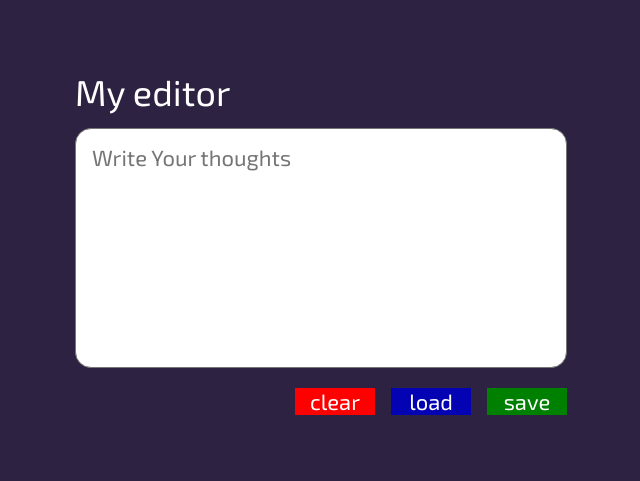
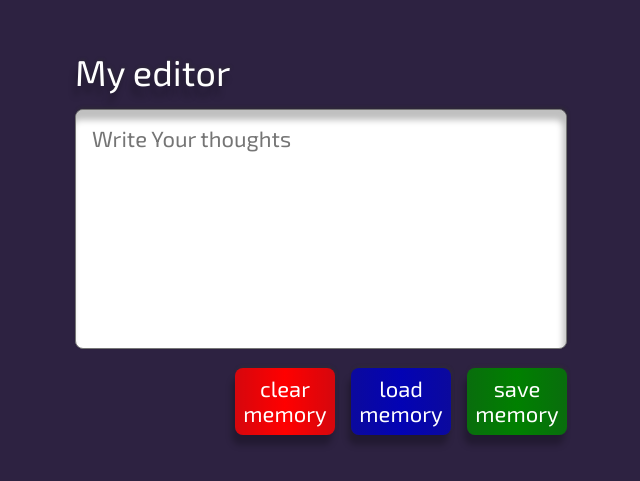
Before and after one commit to patryk-makarewicz/simple-editor, a website built with webpack: page src/pages/index.html in a window 1280 px wide. Shown: the part 165-646 px from the top of the page, without its empty margins (319-959 px from the left). Built offline with nearby package versions, Linux system fonts and the light colour scheme.

Commit message:
feat: add reload page after click save and clear, add shadow to project

```diff
--- a/src/js/index.js
+++ b/src/js/index.js
@@ -20,6 +20,7 @@ if (entry) {
 buttonSave.addEventListener('click', (e) => {
     e.preventDefault();
     localStorage.setItem('entry', inputEntry.value);
+    location.reload();
 });
 
 
@@ -32,4 +33,5 @@ buttonLoad.addEventListener('click', (e) => {
 buttonClear.addEventListener('click', (e) => {
     e.preventDefault();
     localStorage.removeItem('entry', inputEntry.value);
+    location.reload();
 });
--- a/src/pages/index.html
+++ b/src/pages/index.html
@@ -14,9 +14,9 @@
         <textarea aria-label="write your thoughts" placeholder="Write Your thoughts" class="form__textarea form__textarea--js"></textarea >
       </p>
       <div class="button">
-        <button class="button__clear button__clear--js" aria-label="Clear">clear</button>
-        <button class="button__load button__load--js" aria-label="Load">load</button>
-        <button class="button__save button__save--js" aria-label="Save">save</button>
+        <button class="button__clear button__clear--js" aria-label="Clear">clear memory</button>
+        <button class="button__load button__load--js" aria-label="Load">load memory</button>
+        <button class="button__save button__save--js" aria-label="Save">save memory</button>
       </div>
     </form>
     </main>
--- a/src/scss/main.scss
+++ b/src/scss/main.scss
@@ -1,5 +1,5 @@
 @import "~normalize.css";
-@import url('https://fonts.googleapis.com/css2?family=Exo+2:wght@400;600&display=swap');
+@import url("https://fonts.googleapis.com/css2?family=Exo+2:wght@400;600&display=swap");
 
 html {
   box-sizing: border-box;
@@ -12,13 +12,13 @@ html {
 }
 
 body {
-  background: #2D2241;
+  background: #2d2241;
   color: #fff;
   display: flex;
   align-items: center;
   justify-content: center;
   min-height: 100vh;
-  font-family: 'Exo 2', sans-serif;
+  font-family: "Exo 2", sans-serif;
   padding: 16px;
 }
 
@@ -33,15 +33,17 @@ body {
   &__label {
     display: block;
     font-size: 36px;
+    text-shadow: -3px 10px 6px rgba(0, 0, 0, 0.25), 1px -2px 3px #302f2f77;
   }
   &__textarea {
     margin-top: 16px;
     width: 100%;
     min-height: 240px;
-    border-radius: 16px;
+    border-radius: 8px;
     font-size: 22px;
     padding: 16px;
     resize: none;
+    box-shadow: inset -3px 10px 6px rgba(0, 0, 0, 0.25), 1px -2px 3px #302f2f77;
   }
 }
 
@@ -49,41 +51,95 @@ body {
   display: flex;
   justify-content: flex-end;
   &__clear {
-    background-color: red;
+    background: rgb(255, 0, 0);
+    background: linear-gradient(
+      90deg,
+      rgba(255, 0, 0, 0.804359243697479) 0%,
+      rgba(255, 0, 0, 1) 50%,
+      rgba(255, 0, 0, 0.7987570028011204) 100%
+    );
     width: 80px;
     align-items: center;
     color: white;
-    font-size: 22px;
-    font-family: 'Exo 2', sans-serif;
+    font-size: 16px;
+    font-family: "Exo 2", sans-serif;
     border-width: 0;
     border-style: none;
     border-color: none;
     border-image: none;
+    border-radius: 8px;
+    padding: 8px;
+    box-shadow: -3px 10px 6px rgba(0, 0, 0, 0.25), 1px -2px 3px #302f2f77;
+    &:hover {
+      opacity: 0.7;
+      box-shadow: inset -3px 10px 6px rgba(0, 0, 0, 0.25),
+        1px -2px 3px #302f2f77;
+    }
+    @media screen and (min-width: 500px) {
+      width: 100px;
+      font-size: 22px;
+    }
   }
   &__load {
-    background-color: rgb(3, 3, 180);
+    background: rgb(3, 3, 180);
+    background: linear-gradient(
+      90deg,
+      rgba(3, 3, 180, 0.8015581232492998) 0%,
+      rgba(3, 3, 180, 1) 50%,
+      rgba(3, 3, 180, 0.7987570028011204) 100%
+    );
     width: 80px;
     align-items: center;
     color: white;
     margin-left: 16px;
-    font-size: 22px;
-    font-family: 'Exo 2', sans-serif;
+    font-size: 16px;
+    font-family: "Exo 2", sans-serif;
     border-width: 0;
     border-style: none;
     border-color: none;
     border-image: none;
+    border-radius: 8px;
+    padding: 8px;
+    box-shadow: -3px 10px 6px rgba(0, 0, 0, 0.25), 1px -2px 3px #302f2f77;
+    &:hover {
+      opacity: 0.7;
+      box-shadow: inset -3px 10px 6px rgba(0, 0, 0, 0.25),
+        1px -2px 3px #302f2f77;
+    }
+    @media screen and (min-width: 500px) {
+      width: 100px;
+      font-size: 22px;
+    }
   }
   &__save {
-    background-color: green;
+    background: rgb(0, 128, 0);
+    background: linear-gradient(
+      90deg,
+      rgba(0, 128, 0, 0.7987570028011204) 0%,
+      rgba(0, 128, 0, 1) 50%,
+      rgba(0, 128, 0, 0.8015581232492998) 100%
+    );
     width: 80px;
     align-items: center;
     color: white;
     margin-left: 16px;
-    font-size: 22px;
-    font-family: 'Exo 2', sans-serif;
+    font-size: 16px;
+    font-family: "Exo 2", sans-serif;
     border-width: 0;
     border-style: none;
     border-color: none;
     border-image: none;
+    border-radius: 8px;
+    padding: 8px;
+    box-shadow: -3px 10px 6px rgba(0, 0, 0, 0.25), 1px -2px 3px #302f2f77;
+    &:hover {
+      opacity: 0.7;
+      box-shadow: inset -3px 10px 6px rgba(0, 0, 0, 0.25),
+        1px -2px 3px #302f2f77;
+    }
+    @media screen and (min-width: 500px) {
+      width: 100px;
+      font-size: 22px;
+    }
   }
 }
```
